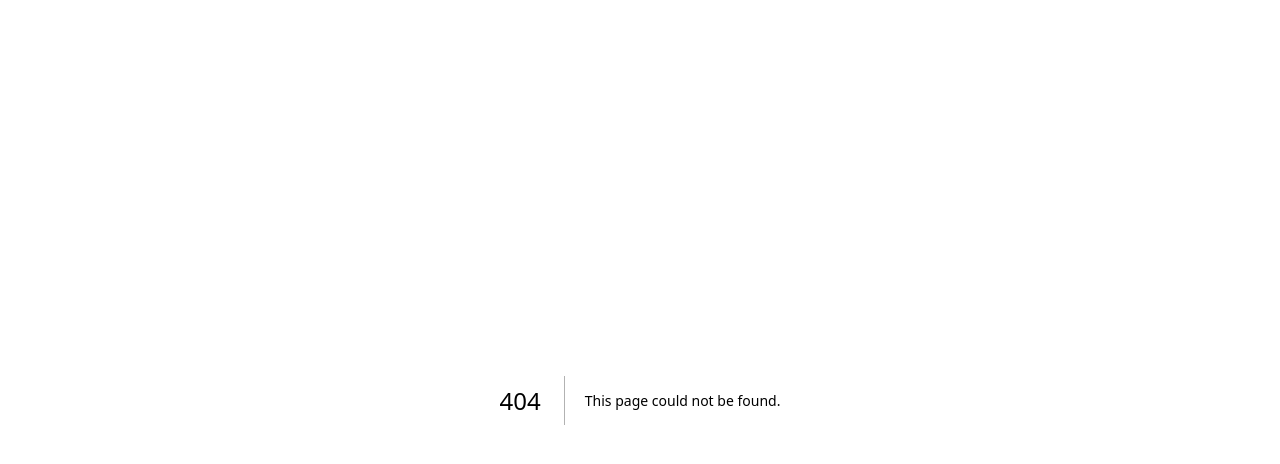
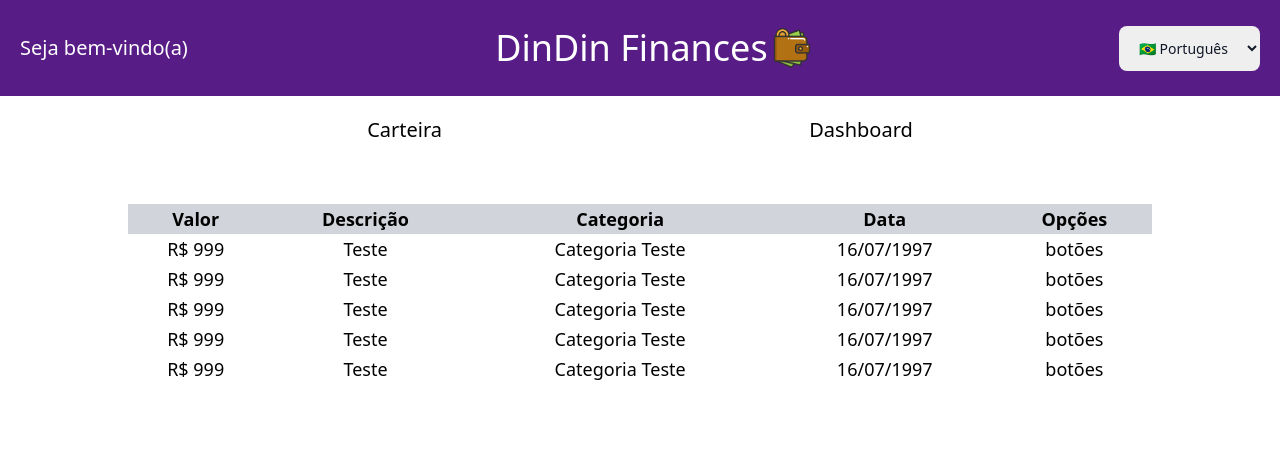
Before and after one commit to MatheusAraujoDev/finances-app, a Next.js app in the folder frontend/: page /wallet in a window 1280 px wide. Before the commit this address had no page. Shown: the top 464 px of the page. Built offline with nearby package versions, Linux system fonts and the light colour scheme.

Commit message:
Add: Transactions Table

```diff
--- /dev/null
+++ b/frontend/src/components/Header/index.tsx
@@ -0,0 +1,26 @@
+import { useEffect, useState } from "react";
+
+export default function Header() {
+  const [username, setUsername] = useState<string | null>("")
+
+  useEffect(() => {
+    setUsername(localStorage.getItem("finances-userName"))
+  }, [])
+
+  return (
+    <header className='bg-purple-900 h-24'>
+      <div className="flex h-full items-center justify-between p-5">
+        <p className="text-white text-xl">Seja bem-vindo(a) <b className="text-white text-xl">{username}</b></p>
+        <h1 className="flex h-full items-center justify-center text-white text-4xl">DinDin Finances<img src="/wallet.png" height={40} width={40} className="ml-1" /></h1>
+        <select className="form-select px-4 py-3 text-gray-900 text-sm rounded-lg">
+          <option value="br" className="flex items-center">
+            🇧🇷 Português
+          </option>
+          <option value="us" className="flex items-center">
+            🇺🇸 English
+          </option>
+        </select>
+      </div>
+    </header>
+  )
+}
--- /dev/null
+++ b/frontend/src/components/TableTransactions/index.tsx
@@ -0,0 +1,55 @@
+
+export default function index() {
+  return (
+    <div className="flex justify-center py-10">
+      <table className="table-auto w-4/5 text-lg">
+        <thead className="bg-gray-300">
+          <tr>
+            <th>Valor</th>
+            <th>Descrição</th>
+            <th>Categoria</th>
+            <th>Data</th>
+            <th>Opções</th>
+          </tr>
+        </thead>
+        <tbody>
+          <tr className="text-center">
+            <td>R$ 999</td>
+            <td>Teste</td>
+            <td>Categoria Teste</td>
+            <td>16/07/1997</td>
+            <td>botões</td>
+          </tr>
+          <tr className="text-center">
+            <td>R$ 999</td>
+            <td>Teste</td>
+            <td>Categoria Teste</td>
+            <td>16/07/1997</td>
+            <td>botões</td>
+          </tr>
+          <tr className="text-center">
+            <td>R$ 999</td>
+            <td>Teste</td>
+            <td>Categoria Teste</td>
+            <td>16/07/1997</td>
+            <td>botões</td>
+          </tr>
+          <tr className="text-center">
+            <td>R$ 999</td>
+            <td>Teste</td>
+            <td>Categoria Teste</td>
+            <td>16/07/1997</td>
+            <td>botões</td>
+          </tr>
+          <tr className="text-center">
+            <td>R$ 999</td>
+            <td>Teste</td>
+            <td>Categoria Teste</td>
+            <td>16/07/1997</td>
+            <td>botões</td>
+          </tr>
+        </tbody>
+      </table>
+    </div>
+  )
+}
--- a/frontend/src/pages/dashboard/[transactionId].tsx
+++ /dev/null
@@ -1,20 +0,0 @@
-import Link from "next/link";
-import { useRouter } from "next/router";
-
-export default function Transaction() {
-  const router = useRouter();
-
-  // tem que ser o msm nome que ta no nome do arquivo. no caso [transactionId].tsx
-  const transactionId = router.query.transactionId;
-
-  return (
-    <>
-      <div>TRANSACTION PELO ID <b>{transactionId}</b></div>
-      <button className="bg-blue-500 hover:bg-blue-700 text-white font-bold py-2 px-4 rounded focus:outline-none focus:shadow-outline" type="button">
-        <Link href="/">
-          Voltar
-        </Link>
-      </button>
-    </>
-  )
-}
--- a/frontend/src/pages/index.tsx
+++ b/frontend/src/pages/index.tsx
@@ -20,7 +20,7 @@ export default function Home() {
   const router = useRouter();
 
   return (
-    <div className="bg-purple-900 h-screen flex flex-col items-center py-12 gap-10">
+    <div className="bg-purple-900 h-screen flex flex-col items-center py-14 gap-8">
       <img src="/undraw_savings_re_eq4w.svg" alt="teste" height={250} width={250} />
       <h1 className="text-white text-4xl">Login</h1>
       <ToastContainer />
@@ -47,7 +47,7 @@ export default function Home() {
             localStorage.setItem("finances-userName", userName)
 
             if(response.status === 200) {
-              router.push("/dashboard")
+              router.push("/wallet")
             }
 
           } catch (error) {
--- a/frontend/src/pages/dashboard/index.tsx
+++ b/frontend/src/pages/wallet/index.tsx
@@ -1,4 +1,6 @@
-import { useEffect, useState } from "react"
+import { useState } from "react";
+import Header from "src/components/Header";
+import TableTransactions from "src/components/TableTransactions";
 
 // interface ITransaction {
 //   amount: number
@@ -25,7 +27,7 @@ import { useEffect, useState } from "react"
 // }
 
 export default function index() {    // { transactions }: HomeProps
-  const [userName, setUserName] = useState<string | null>('')
+  const [showTable, setShowTable] = useState(true);
   // const [transactions, setTransactions] = useState<ITransaction[]>([])
 
   // useEffect(() => {
@@ -36,17 +38,21 @@ export default function index() {    // { transactions }: HomeProps
   //     setTransactions(transactionDescriptions)
   //   })
   // }, [])
-  useEffect(() => {
-    setUserName(localStorage.getItem("finances-userName"))
-  }, [])
-
-
-
 
   return (
     <>
-      <h1>DASHBOARD</h1>
-      <h1>Olá, <b>{userName}</b></h1>
+      <Header />
+      <div className="flex justify-evenly py-5 text-xl">
+        <button onClick={() => setShowTable(true)}><h1 className="hover:text-purple-900 hover:font-bold">Carteira</h1></button>
+        <button onClick={() => setShowTable(false)} className="hover:text-purple-900 hover:font-bold">Dashboard</button>
+      </div>
+
+      {
+        showTable ?
+        <TableTransactions />
+        : <p>DASHBOARD</p>
+      }
+      {/* <h1>Olá, <b>{userName}</b></h1> */}
       {/* <ul className="list-disc p-10">
         {
           transactions.length > 0 && transactions.map(item => <li key={item.description}>{item.description}</li>)
```
